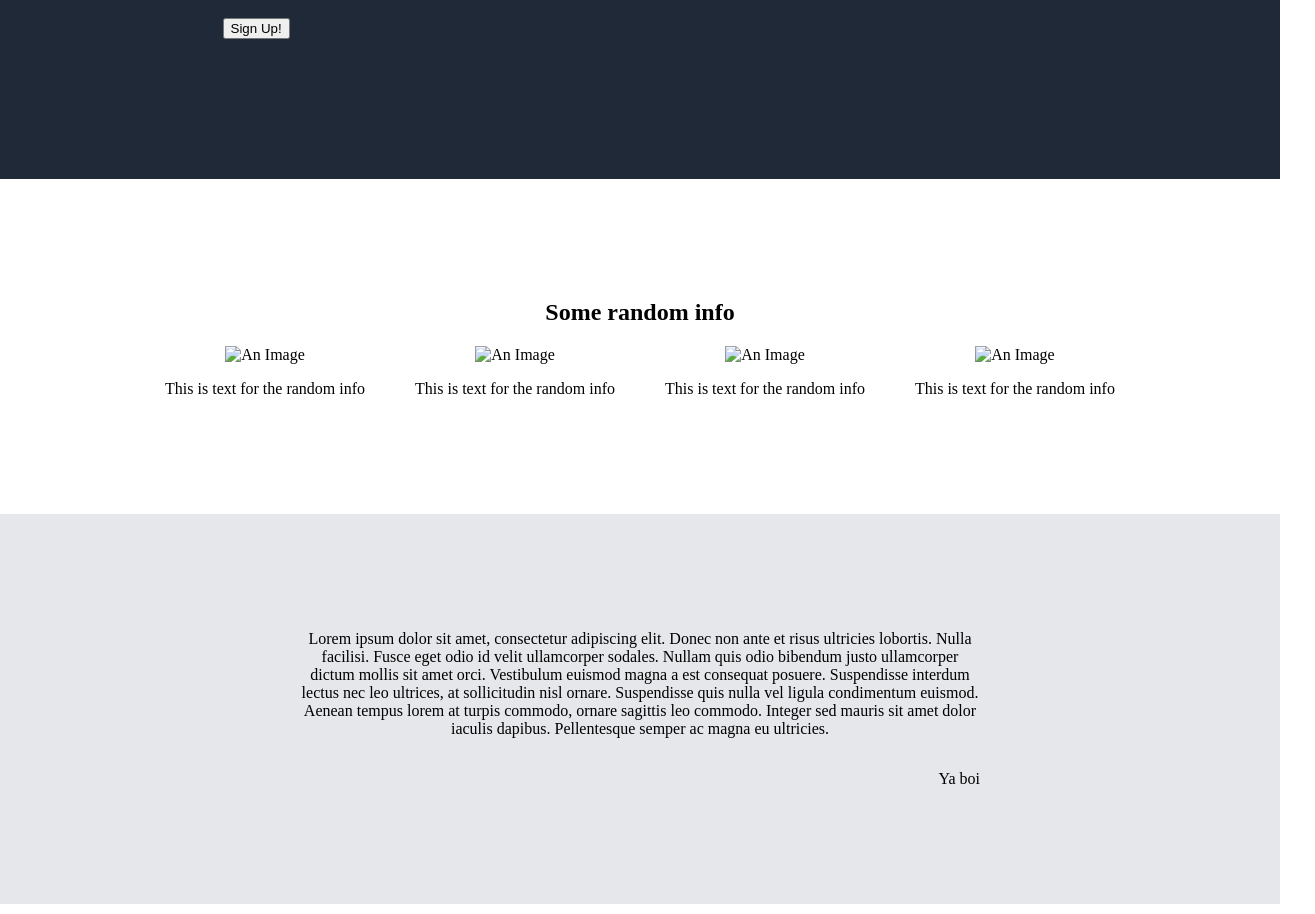
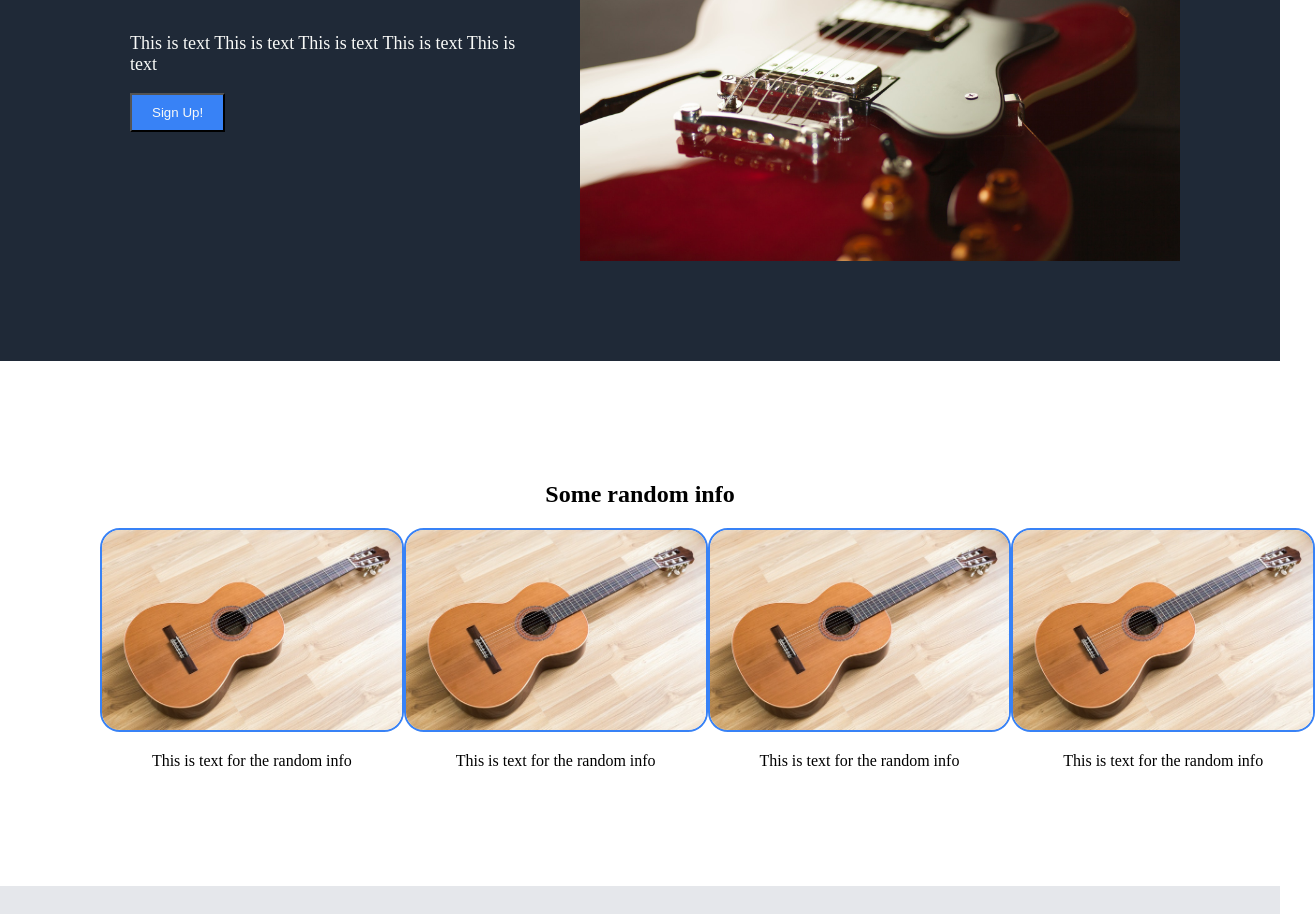
Before and after one commit to asosa223/landing-page, a plain HTML site: page index.html in a window 1280 px wide. Shown: the part 289-1203 px from the top of the page, 1315 px wide, since content can reach past the window. Drawn offline with Linux system fonts and the light colour scheme.

Commit message:
Update
Added some more styling

```diff
--- a/index.html
+++ b/index.html
@@ -27,7 +27,7 @@
                     <button type="button">Sign Up!</button>
                 </div>
                 <div class="main-body-banner-image">
-                    <img src="#" alt="An Image">
+                    <img src="./images/cherry-guitar.jpg" alt="Cherry Guitar">
                 </div>
             </div>
         </div>
@@ -35,26 +35,26 @@
             <h2 class="info-title">Some random info</h2>
             <div class="info-container">
                 <div class="info">
-                    <img src="#" alt="An Image">
+                    <img src="./images/accoustic-guitar.jpg" alt="Accoustic Guitar">
                     <p class="info-text">This is text for the random info</p>
                 </div>
                 <div class="info">
-                    <img src="#" alt="An Image">
+                    <img src="./images/accoustic-guitar.jpg" alt="An Image">
                     <p class="info-text">This is text for the random info</p>
                 </div>
                 <div class="info">
-                    <img src="#" alt="An Image">
+                    <img src="./images/accoustic-guitar.jpg" alt="An Image">
                     <p class="info-text">This is text for the random info</p>
                 </div>
                 <div class="info">
-                    <img src="#" alt="An Image">
+                    <img src="./images/accoustic-guitar.jpg" alt="An Image">
                     <p class="info-text">This is text for the random info</p>
                 </div>
             </div>
         </div>
         <div class="main-body-quote">
             <p class="quote-text">Lorem ipsum dolor sit amet, consectetur adipiscing elit. Donec non ante et risus ultricies lobortis. Nulla facilisi. Fusce eget odio id velit ullamcorper sodales. Nullam quis odio bibendum justo ullamcorper dictum mollis sit amet orci. Vestibulum euismod magna a est consequat posuere. Suspendisse interdum lectus nec leo ultrices, at sollicitudin nisl ornare. Suspendisse quis nulla vel ligula condimentum euismod. Aenean tempus lorem at turpis commodo, ornare sagittis leo commodo. Integer sed mauris sit amet dolor iaculis dapibus. Pellentesque semper ac magna eu ultricies.</p>
-            <p class="quote-author">Ya boi</p>
+            <p class="quote-author">- Ya boi</p>
         </div>
         <div class="main-body-sign-up">
             <div class="sign-up-container">
--- a/style.css
+++ b/style.css
@@ -6,7 +6,7 @@ body {
     min-height: 100vh;
     text-align: center;
 }
-
+/***************************Header*********************************************************/
 .header {
     display: flex;
     align-items: center;
@@ -21,16 +21,19 @@ body {
     list-style-type: none;
 }
 
+/***************************Banner*********************************************************/
 .main-body-banner {
     padding: 100px;
     background-color: #1f2937;
     color: #f9faf8;
 }
 
+
 .main-body-banner-container {
     display: flex;
-    justify-content: space-around;
-    align-items: center;
+    justify-content: center;
+    align-items: flex-start;
+    text-align: initial;
 }
 
 .main-body-banner-content {
@@ -40,20 +43,46 @@ body {
     padding: 10px 30px;
 }
 
+.main-body-banner-content h2 {
+    font-size: 36px;
+    /* font-weight: bolder; */
+}
+
+.main-body-banner-content p {
+    font-size: 18px;
+    width: 400px;
+}
+
+.main-body-banner-content button {
+    background-color: #3882f6;
+    color: #f9faf8;
+    padding: 10px 20px;
+}
+
 .main-body-banner-image {
-    padding: 100px;
+    display: flex;
+    max-width: 100%;
+    height: 400px;
 }
 
 .main-body-info {
     padding: 100px;
 }
 
+/***************************INFO*********************************************************/
 .info-container {
     display: flex;                          /*Add flex container to info cards*/
-    justify-content: center;
-    gap: 50px;
+    justify-content: space-around;
 }
 
+.info img {
+    height: 200px;
+    width: auto;
+    border: 2px solid #3882f6;
+    border-radius: 20px;
+}
+
+/***************************QUOTE*********************************************************/
 .main-body-quote {
     display: flex;
     flex-direction: column;
@@ -62,6 +91,19 @@ body {
     background-color: #e5e7eb;
 }
 
+p.quote-text {
+    font-size: 28px;
+    font-style: italic;
+    color: #1f2937;
+    text-align: left;
+}
+
+p.quote-author {
+    font-size: 36px;
+    font-weight: bold;
+}
+
+/***************************SIGN UP*********************************************************/
 .main-body-sign-up {
     display: flex;
     justify-content: center;
@@ -79,10 +121,12 @@ body {
     display: flex;
     flex-direction: column;
     align-items: flex-start;
+    color: #F9FAF8;
 }
 
 /*Might need to create div for sign up button at the bottom*/
 
+/***************************FOOTER*********************************************************/
 .footer {
     padding: 30px;
     background-color: #1f2937;
```
Also changed, not shown: images/accoustic-guitar.jpg (added), images/cherry-guitar.jpg (added), 1 other file.
